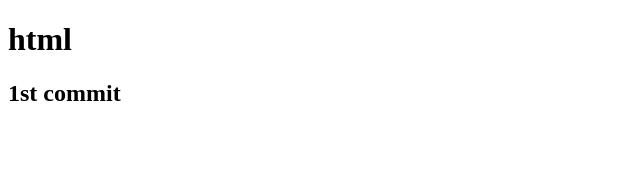
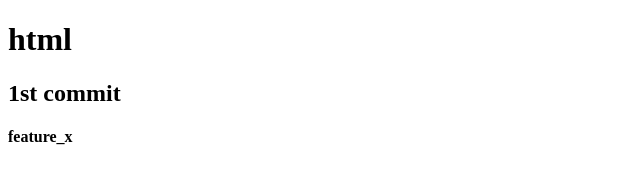
Before and after one commit to jhpbreakyourleg/git_test_180131, a plain HTML site: page index.html in a window 1280 px wide. Shown: the full height of the page, 0-640 px from the left. Drawn offline with Linux system fonts and the light colour scheme.

Commit message:
h3추가

```diff
--- a/index.html
+++ b/index.html
@@ -8,6 +8,7 @@
 
 	<h1>html</h1>
 	<h2>1st commit</h2>
+	<h4>feature_x</h4>
 
 </body>
 </html>
```
Also changed, not shown: 1 other file.
